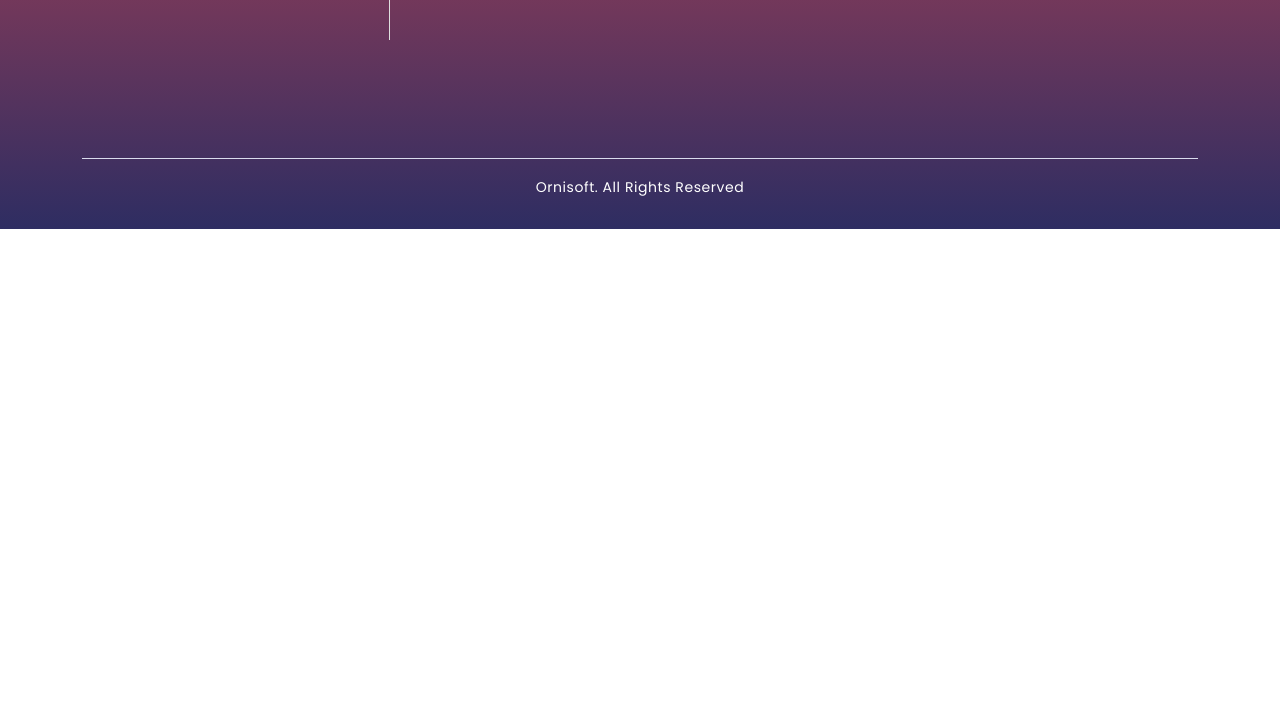
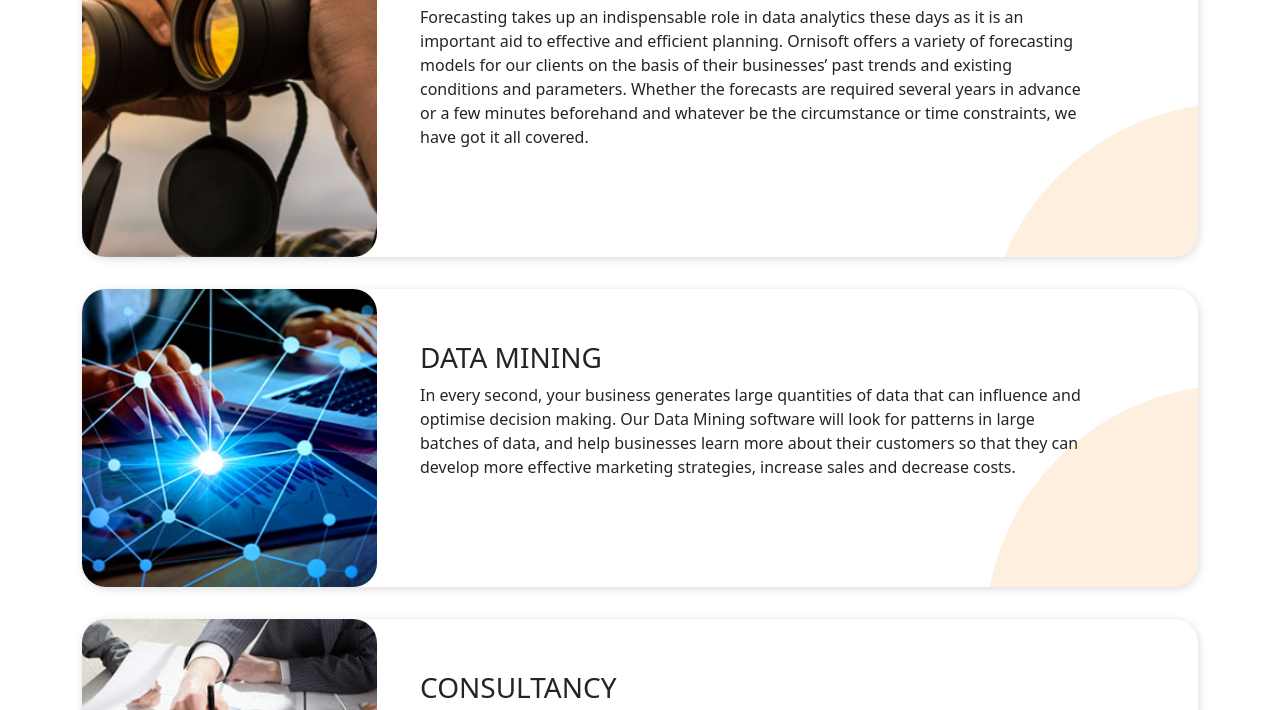
Before and after one commit to Anand-Paul/ornisoft, a Gatsby site: page / in a window 1280 px wide. Shown: the part 1332-2042 px from the top of the page. Before the commit the page ends 1561 px from the top, so only its background shows below. Built offline with nearby package versions, Linux system fonts and the light colour scheme; Gatsby itself is replaced by a stand-in of ours; a web font is replaced by a local one.

Commit message:
solutions completed

```diff
--- /dev/null
+++ b/src/components/solution/index.js
@@ -0,0 +1 @@
+export { default } from "./solution";
--- /dev/null
+++ b/src/components/solution/solution.js
@@ -0,0 +1,29 @@
+import React from "react";
+import { GatsbyImage } from "gatsby-plugin-image";
+
+import "./solution.scss";
+
+import { ANIM_DELAY } from "../../constants";
+
+const Solution = ({ title, img, desc }) => {
+  return (
+    <div className="solution">
+      <div
+        className="solution__content"
+        data-sal="fade"
+        data-sal-delay={ANIM_DELAY}
+        data-sal-easing="ease-in-out"
+      >
+        <figure className="solution__figure">
+          <img src={img} alt="forecasting" />
+        </figure>
+        <div className="solution__inner">
+          <h3 className="solution__title">{title}</h3>
+          <p>{desc}</p>
+        </div>
+      </div>
+    </div>
+  );
+};
+
+export default Solution;
--- /dev/null
+++ b/src/components/solution/solution.scss
@@ -0,0 +1,69 @@
+.solution {
+  display: flex;
+  flex-direction: row;
+  box-shadow: 1px 2px 8px rgba(78, 82, 91, 0.2);
+  border-radius: 24px;
+  margin-top: 32px;
+
+  &__content {
+    display: flex;
+    flex-direction: row;
+  }
+
+  &__figure {
+    display: flex;
+    border-radius: 24px;
+    overflow: hidden;
+    margin-bottom: 0;
+    max-width: 295px;
+    flex: 0 0 100%;
+
+    img {
+      width: 100%;
+      object-fit: cover;
+    }
+  }
+
+  &__inner {
+    display: flex;
+    flex-direction: column;
+    padding: 52px 110px 92px 43px;
+    position: relative;
+    overflow: hidden;
+    border-radius: 24px;
+
+    &::after {
+      content: "";
+      position: absolute;
+      background: #f4942226;
+      border-radius: 50%;
+      width: 500px;
+      height: 500px;
+      bottom: -100%;
+      right: -35%;
+    }
+  }
+
+  &__title {
+  }
+  p {
+  }
+  @media screen and (max-width: 992px) {
+    &__content {
+      flex-direction: column;
+    }
+    &__figure {
+      max-width: none;
+      max-height: 250px;
+    }
+    &__inner {
+      padding: 24px 18px 48px 18px;
+      &::after {
+        width: 250px;
+        height: 250px;
+        bottom: -50%;
+        right: -20%;
+      }
+    }
+  }
+}
--- /dev/null
+++ b/src/components/solutions/index.js
@@ -0,0 +1 @@
+export { default } from "./solutions";
--- /dev/null
+++ b/src/components/solutions/solutions.js
@@ -0,0 +1,55 @@
+import React from "react";
+
+import Solution from "../solution";
+
+import { ANIM_DELAY } from "../../constants";
+import forecasting from "./../../images/sol-forecasting.jpg";
+import mining from "./../../images/sol-data-mining.jpg";
+import consultancy from "./../../images/sol-consultancy.jpg";
+
+import "./solutions.scss";
+const Solutions = () => {
+  return (
+    <div className="solutions" id="solutions">
+      <div className="container d-flex flex-column flex-lg-row align-items-center justify-content-between">
+        <div
+          className="solutions__content"
+          data-sal="zoom-in"
+          data-sal-delay={ANIM_DELAY}
+          data-sal-easing="ease-in-out"
+        >
+          <h2 className="solutions__overtitle mb-0">Solution</h2>
+          <h3 className="solutions__title">Our Solutions</h3>
+          <div className="solutions__desc">
+            <p>
+              Orniosoft provides a whole spectrum of solutions to aid your
+              business and improve its productivity significantly. Being experts
+              in Data Analytics, AI based innovations, we delve deeper than
+              anyone else to make sure what you get from is unparalleled
+              excellence in whatever solutions offer. Our existing solutions
+              include Forecasting, Data Mining, and Software Consultancy, to
+              name a few.
+            </p>
+          </div>
+          <Solution
+            title="FORECASTING"
+            desc="Forecasting takes up an indispensable role in data analytics these days as it is an important aid to effective and efficient planning. Ornisoft offers a variety of forecasting models for our clients on the basis of their businesses’ past trends and existing conditions and parameters. Whether the forecasts are required several years in advance or a few minutes beforehand and whatever be the circumstance or time constraints, we have got it all covered."
+            img={forecasting}
+          />
+          <Solution
+            title="DATA MINING"
+            desc="In every second, your business generates large quantities of data that can influence and optimise decision making. Our Data Mining software will look for patterns in large batches of data, and help businesses learn more about their customers so that they can develop more effective marketing strategies, increase sales and decrease costs."
+            img={mining}
+          />
+          <Solution
+            title="CONSULTANCY"
+            desc="At Ornisoft, we promise you end-to-end software consulting and training solutions. Right from the conception of the software, to planning, to implementing, we take care of everything. Taking into consideration the specifics of your company, we offer individualised solutions that meet your requirements the most."
+            img={consultancy}
+          />
+        </div>
+      </div>
+    </div>
+  );
+};
+
+export default Solutions;
--- /dev/null
+++ b/src/components/solutions/solutions.scss
@@ -0,0 +1,42 @@
+.solutions {
+  padding: 0 0 160px 0;
+  position: relative;
+
+  &__content {
+    display: flex;
+    flex-direction: column;
+    align-items: center;
+  }
+
+  &__overtitle {
+    color: #f2916d;
+    font-size: 20px;
+    line-height: 30px;
+    font-weight: 600;
+    letter-spacing: 0.16em;
+  }
+  &__title {
+    font-size: 36px;
+    margin-bottom: 32px;
+    letter-spacing: 0.04em;
+    color: #38375c;
+    line-height: 54px;
+    font-weight: 600;
+  }
+  &__desc {
+    letter-spacing: 0.04em;
+    color: #333333;
+    text-align: center;
+  }
+
+  @media screen and (max-width: 992px) {
+    padding: 150px 0 100px 0;
+
+    @media screen and (max-width: 768px) {
+      padding: 65px 0 45px 0;
+      &__title {
+        margin-bottom: 15px;
+      }
+    }
+  }
+}
--- a/src/pages/index.js
+++ b/src/pages/index.js
@@ -2,11 +2,13 @@ import * as React from "react";
 
 import Layout from "../components/layout";
 import AboutUs from "../components/about-us";
+import Solutions from "../components/solutions";
 
 const Home = () => {
   return (
     <Layout stickyHeader>
       <AboutUs />
+      <Solutions />
     </Layout>
   );
 };
```
Also changed, not shown: src/images/sol-consultancy.jpg (added), src/images/sol-data-mining.jpg (added), src/images/sol-forecasting.jpg (added).
